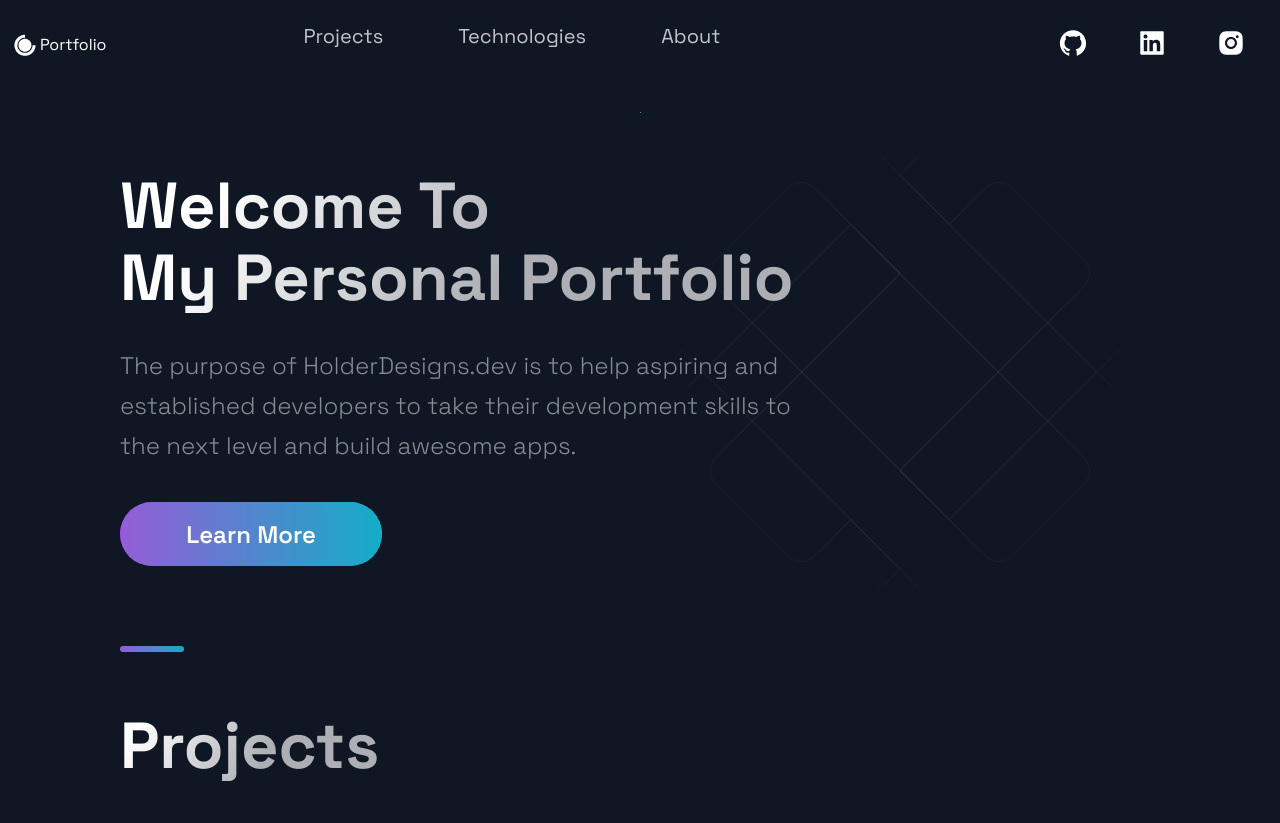
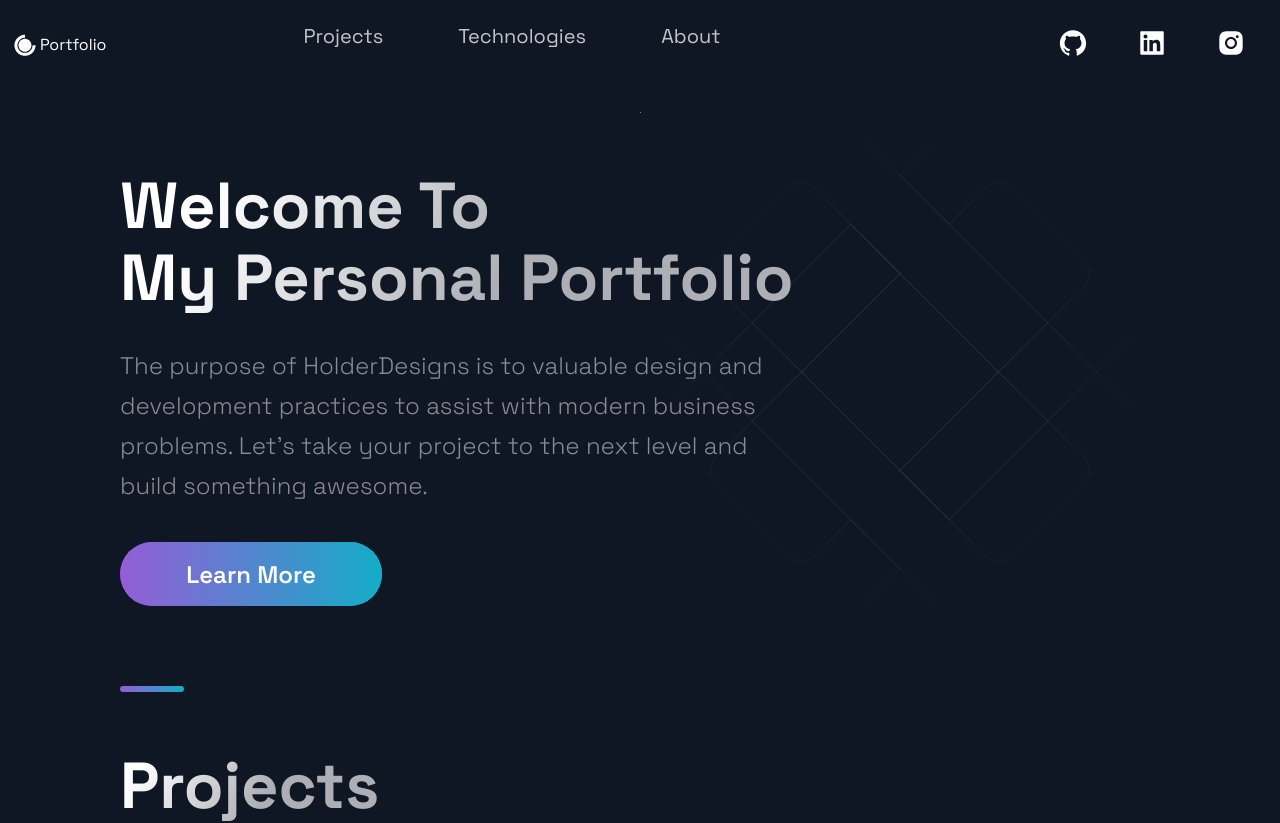
Before and after one commit to adrianhajdin/portfolio_website, a Next.js app: page / in a window 1280 px wide. Shown: the top 823 px of the page. Built offline with nearby package versions, Linux system fonts and the light colour scheme.

Commit message:
Update Hero.js

```diff
--- a/src/components/Hero/Hero.js
+++ b/src/components/Hero/Hero.js
@@ -8,7 +8,7 @@ import {
 import Button from "../../styles/GlobalComponents/Button";
 import { LeftSection } from "./HeroStyles";
 
-let site = "HolderDesigns.dev";
+let site = "HolderDesigns";
 const Hero = (props) => (
   <>
     <Section row nopadding>
@@ -18,9 +18,8 @@ const Hero = (props) => (
           My Personal Portfolio
         </SectionTitle>
         <SectionText>
-          The purpose of {site} is to help aspiring and established developers
-          to take their development skills to the next level and build awesome
-          apps.
+          The purpose of {site} is to valuable design and development practices to assist with modern business problems.
+          Let's take your project to the next level and build something awesome.
         </SectionText>
         <Button onClick={props.handleClick}>Learn More</Button>
       </LeftSection>
```
